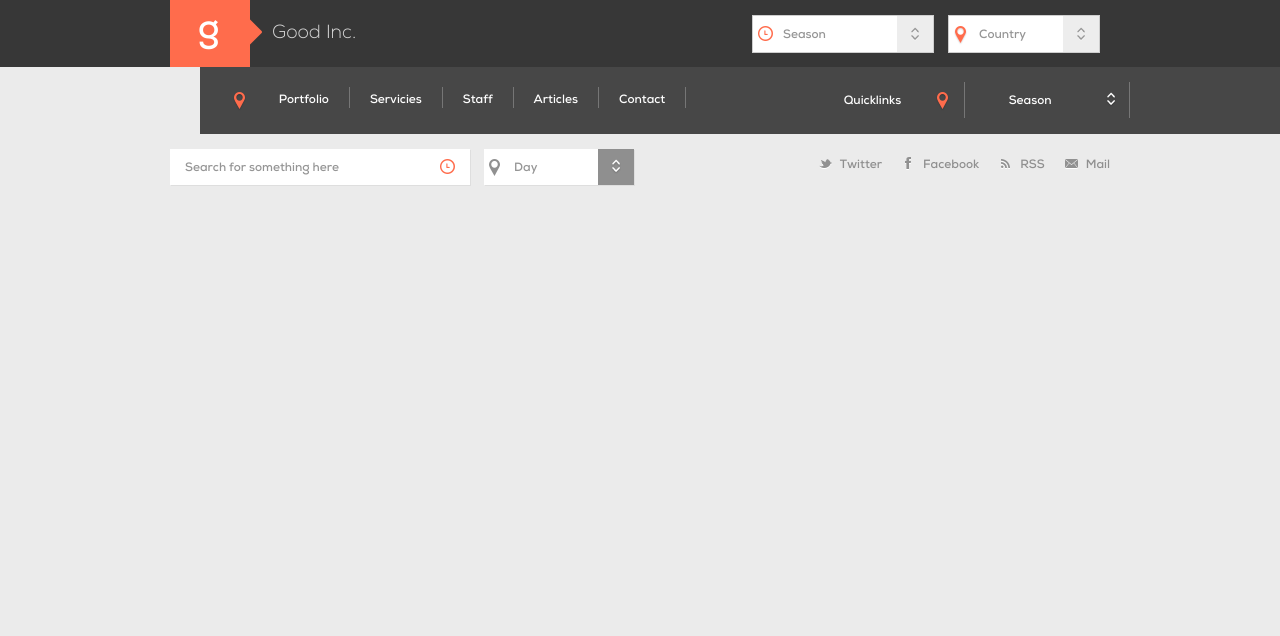
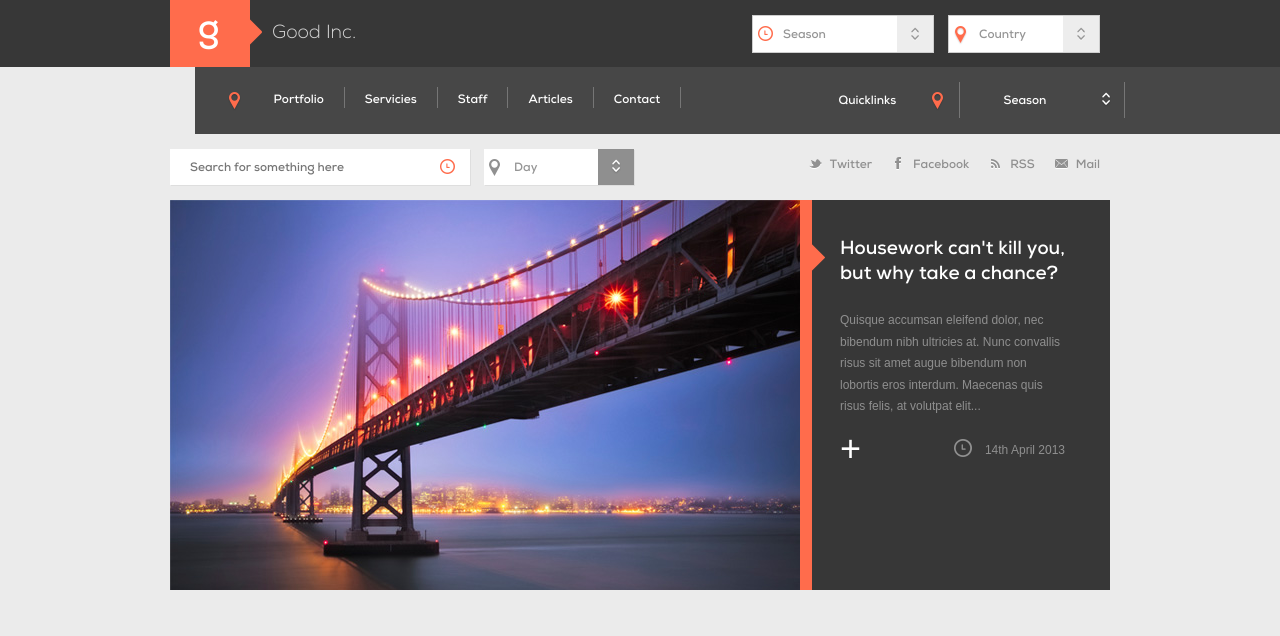
Before and after one commit to Matroskin94/Good_inc, a plain HTML site: page Index.html in a window 1280 px wide. Drawn offline with Linux system fonts and the light colour scheme.

Commit message:
Start of main article description

```diff
--- a/Index.html
+++ b/Index.html
@@ -93,9 +93,8 @@
 		<div class="header-contacts">
 			<div class="contacts-left">
 				<div class="select-items" id='search'>
-						<a href="javascript:void(0)" class='choosen'>Search for something here</a>
-						<img src="img/clock_icon.png" class="img-select-right">
-						<input type="hidden" id="search-field"></input>
+						<input type="text" placeholder="Search for something here" class="choosen" id="search-field">
+						<a href="#"><img src="img/clock_icon.png" class="img-select-right"></a>
 				</div>
 
 				<div class="select-items" id='country'>
@@ -128,8 +127,21 @@
 
 
 	</header>
-	<div class="main-frame">
-
+	<div class="main-article">
+		<div class="main-article-img">
+			<img src="img/top_article_img.jpg">
+		</div>
+		<div class="separator">
+			<img src="img/separator.png">
+		</div>
+		<div class="main-article-text">
+			<h3>Housework can't kill you, but why take a chance?</h3>
+			<p>Quisque accumsan eleifend dolor, nec bibendum nibh ultricies at. Nunc convallis risus sit amet augue bibendum non lobortis eros interdum. Maecenas quis risus felis, at volutpat elit...</p>
+			<a href="#">+</a>
+			<div class="date">
+				<p><img src="img/clock_grey_icon.png"> 14th April 2013</p>
+			</div>
+		</div>
 
 
 	</div>
--- a/css/style_selector.css
+++ b/css/style_selector.css
@@ -7,6 +7,7 @@
 	background-color: white;
 	margin-top: 15px;
 	margin-right: 10px;
+	font-family: 'nexa-bold';
 }
 
 .select-items:hover {
@@ -19,7 +20,6 @@
 
 .select-items a {
 	color:#959595;
-	font-family: 'nexa-bold';
 	text-decoration: none;
 	font-size: 12px;
 }
@@ -31,6 +31,7 @@
 	padding-top:4px;
 	padding-bottom: 4px;
 	line-height: 3.0em;
+	font-family: 'nexa-bold';
 }
 
 .list-right {
@@ -114,7 +115,17 @@
 }
 
 #search .choosen{
-	    margin: 4px 15px 4px 15px;
+	margin: 0px 0px 0px 0px;
+	padding: 0 0 0 20px;
+	line-height: 3em;
+	font-size: 12px;
+	color:#959595;
+	width: 230px;
+	border:none;
+}
+
+#search .choosen:focus {
+	outline:none;
 }
 
 #search {
--- a/style.css
+++ b/style.css
@@ -57,7 +57,7 @@ a {
 .header-menu {
 	margin-top: -4px;
     height: 67px;
-    width: 84.4%;
+    width: 84.8%;
     background-color: #474747;
     float: right;
     position: relative;
@@ -119,6 +119,7 @@ a {
 
 .contacts-right {
 	float:right;
+	margin-right: 10px;
 }
 
 .contacts-right ul > li{
@@ -165,3 +166,74 @@ a {
 	background-position: -39px 1px;
 
 }
+
+
+.main-article {
+	clear: both;
+    margin: 0px auto;
+    top:15px;
+    width: 940px;
+    height: 390px;
+    position: relative;
+    background-color: #fff;
+    overflow: hidden;
+    z-index: auto;
+}
+
+.main-article-img {
+	position: absolute;
+	width:630px;
+	overflow: hidden;
+	float: left;
+	z-index: 5;
+}
+
+.separator {
+	position: absolute;
+	z-index: 4;
+	right: 285px;
+}
+
+.main-article-text {
+	position: absolute;
+	right: 0px;
+	z-index: 3;
+	width:300px;
+	height: 390px;
+	background-color: #373737;
+	font-family: 'Arial';
+	color:#8F8F8F;
+}
+
+.main-article h3 {
+	font-family: 'nexa-bold';
+	margin: 35px 45px 0 30px;
+	font-size: 19px;
+	color:#FFFFFF;
+}
+
+.main-article p {
+	margin: 25px 45px 10px 30px;
+	font-size: 12px;
+	line-height: 1.8em;
+}
+
+.main-article a {
+	margin-left:30px;
+	margin-top: 30px;
+	color:#FFF;
+	font-size: 36px;
+}
+
+.date {
+	float:right;
+}
+
+.date p {
+	margin-top:12px;
+}
+.date p > img {
+	margin-right: 10px;
+	margin-top: -5px;
+	vertical-align: middle;
+}
```
Also changed, not shown: img/separator.png (added).
